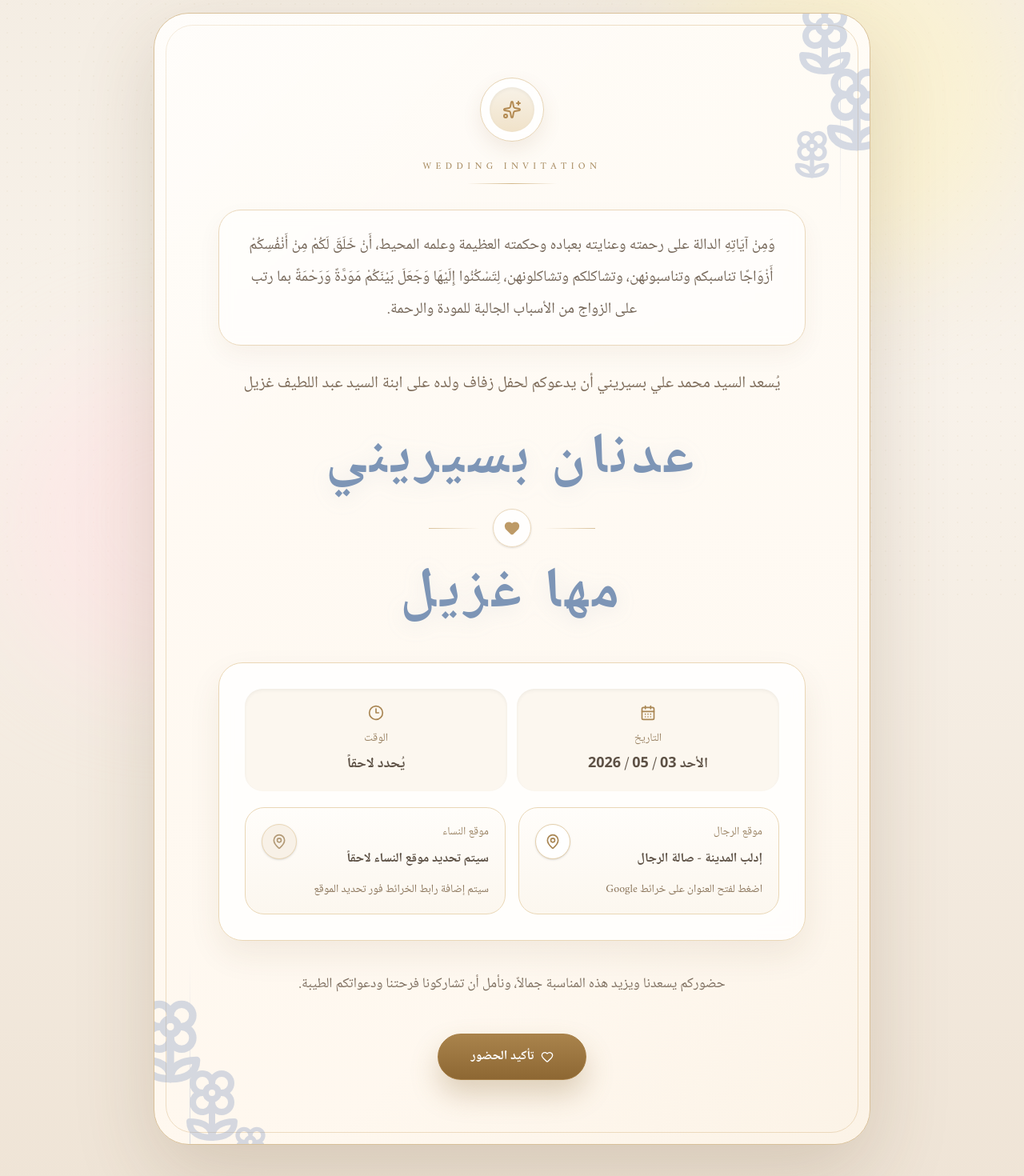
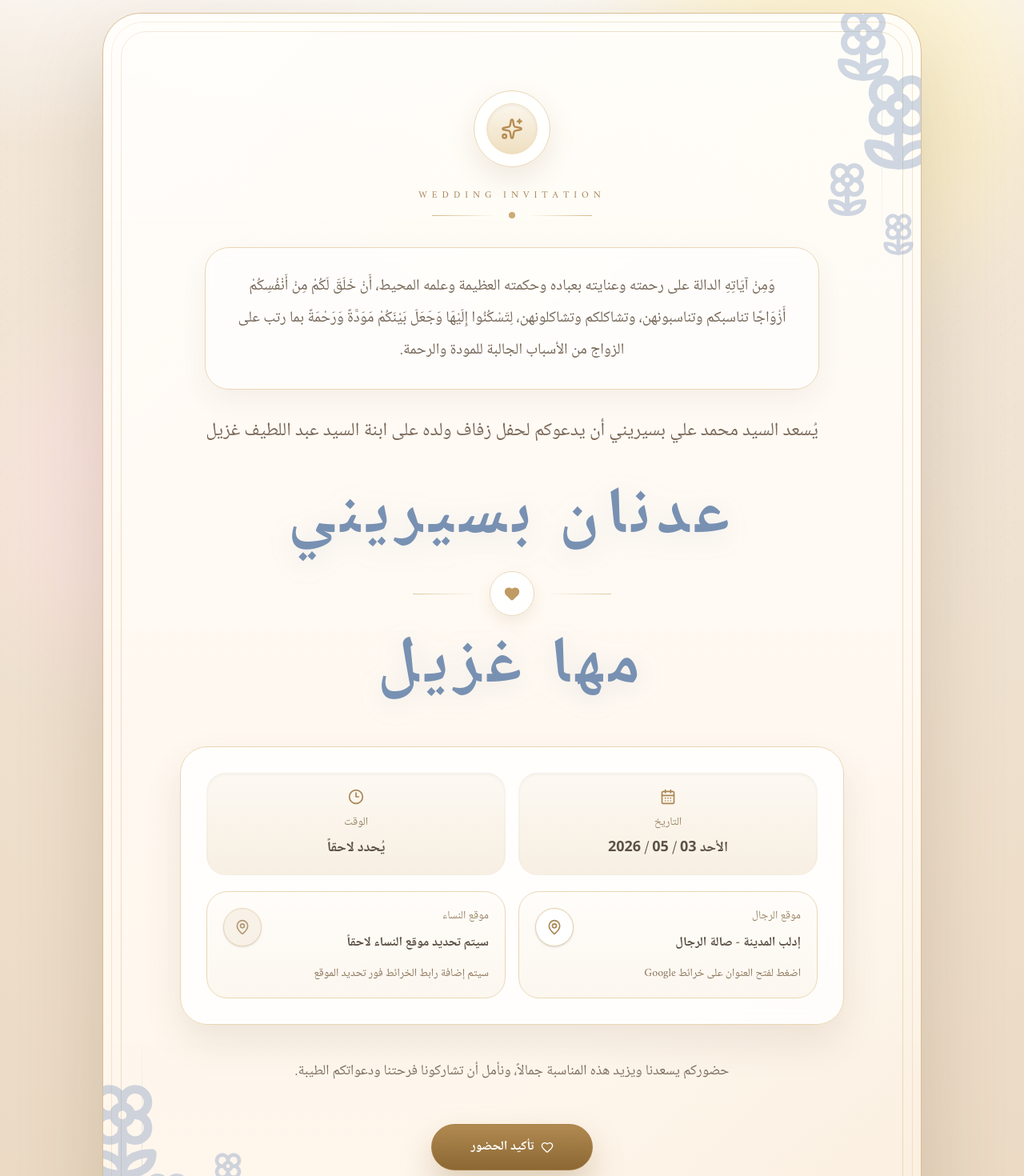
Before and after one commit to al-bceriny/Wedding-Invite, a React (Vite) app: page / in a window 1280 px wide. Shown: the part 40-1510 px from the top of the page at 80% size. Built offline with nearby package versions, Linux system fonts and the light colour scheme.

Commit message:
Upgrade invitation to luxury royal design

```diff
--- a/src/App.tsx
+++ b/src/App.tsx
@@ -14,11 +14,13 @@ export default function WeddingInvitePortfolioPage() {
   const bride = "مها غزيل";
   const eventDate = "الأحد 03 / 05 / 2026";
   const eventTime = "يُحدد لاحقاً";
+
   const menVenue = {
     label: "موقع الرجال",
     text: "إدلب المدينة - صالة الرجال",
     mapUrl: "https://maps.app.goo.gl/PVsVDZeZ47BdLg4p8",
   };
+
   const womenVenue = {
     label: "موقع النساء",
     text: "سيتم تحديد موقع النساء لاحقاً",
@@ -64,92 +66,100 @@ export default function WeddingInvitePortfolioPage() {
   return (
     <div
       dir="rtl"
-      className="min-h-screen overflow-hidden bg-[linear-gradient(180deg,#f4ede3_0%,#f8f2ea_35%,#efe4d6_100%)] text-slate-800"
+      className="min-h-screen overflow-hidden bg-[radial-gradient(circle_at_top,#fbf6ee_0%,#f2e6d7_36%,#ead8c1_100%)] text-slate-800"
       style={{ fontFamily: '"Noto Naskh Arabic", "Amiri", serif' }}
     >
       <style>{`
         @import url('https://fonts.googleapis.com/css2?family=Amiri:wght@400;700&family=Noto+Naskh+Arabic:wght@400;500;600;700&display=swap');
       `}</style>
 
-      <div className="pointer-events-none absolute inset-0 opacity-30 bg-[radial-gradient(rgba(177,143,87,0.18)_1px,transparent_1px)] bg-size-[18px_18px]" />
-      <div className="pointer-events-none absolute -top-16 right-0 h-[28rem] w-[28rem] rounded-full bg-amber-100/60 blur-3xl" />
-      <div className="pointer-events-none absolute -bottom-24 left-0 h-[26rem] w-[26rem] rounded-full bg-rose-100/60 blur-3xl" />
-      <div className="pointer-events-none absolute left-1/2 top-1/3 h-64 w-64 -translate-x-1/2 rounded-full bg-white/40 blur-3xl" />
+      <div className="pointer-events-none absolute inset-0 opacity-25 bg-[radial-gradient(rgba(175,139,84,0.18)_1px,transparent_1px)] bg-size-[18px_18px]" />
+      <div className="pointer-events-none absolute inset-x-0 top-0 h-56 bg-[linear-gradient(180deg,rgba(255,255,255,0.65)_0%,transparent_100%)]" />
+      <div className="pointer-events-none absolute -top-20 right-0 h-[30rem] w-[30rem] rounded-full bg-amber-100/70 blur-3xl" />
+      <div className="pointer-events-none absolute -bottom-20 left-0 h-[28rem] w-[28rem] rounded-full bg-rose-100/60 blur-3xl" />
+      <div className="pointer-events-none absolute left-1/2 top-1/2 h-72 w-72 -translate-x-1/2 -translate-y-1/2 rounded-full bg-white/30 blur-3xl" />
 
       <main className="relative z-10 flex min-h-screen items-center justify-center px-4 py-8 sm:px-6 lg:px-8 lg:py-14">
-        <section className="relative w-full max-w-4xl overflow-hidden rounded-[44px] border border-[#d9c19a] bg-[linear-gradient(180deg,rgba(255,252,247,0.96)_0%,rgba(255,248,239,0.99)_100%)] shadow-[0_35px_100px_rgba(96,67,34,0.18)]">
-          <div className="absolute inset-[14px] rounded-[34px] border border-[#ecd9bc]/90" />
-          <div className="absolute inset-0 rounded-[44px] bg-[linear-gradient(135deg,rgba(255,255,255,0.45),transparent_30%,transparent_70%,rgba(215,186,134,0.08))]" />
+        <section className="relative w-full max-w-5xl overflow-hidden rounded-[48px] border border-[#d8be94] bg-[linear-gradient(180deg,rgba(255,253,249,0.97)_0%,rgba(255,247,236,0.98)_100%)] shadow-[0_40px_110px_rgba(98,68,34,0.20)]">
+          <div className="absolute inset-[10px] rounded-[40px] border border-[#f2e2c4]/90" />
+          <div className="absolute inset-[22px] rounded-[32px] border border-[#ddc59d]/55" />
+          <div className="absolute inset-0 rounded-[48px] bg-[linear-gradient(135deg,rgba(255,255,255,0.42),transparent_28%,transparent_72%,rgba(210,173,109,0.10))]" />
 
-          <div className="pointer-events-none absolute right-0 top-0 translate-x-10 -translate-y-8 opacity-40">
-            <div className="relative h-80 w-80 text-[#97a8c8]">
-              <Flower2 className="absolute right-12 top-4 h-24 w-24" />
-              <Flower2 className="absolute right-0 top-24 h-28 w-28" />
-              <Flower2 className="absolute right-20 top-44 h-16 w-16" />
-              <div className="absolute right-[4.75rem] top-12 h-60 w-px bg-gradient-to-b from-[#97a8c8] to-transparent" />
+          <div className="pointer-events-none absolute right-0 top-0 translate-x-10 -translate-y-10 opacity-45">
+            <div className="relative h-96 w-96 text-[#96a8c8]">
+              <Flower2 className="absolute right-16 top-8 h-24 w-24" />
+              <Flower2 className="absolute right-1 top-28 h-32 w-32" />
+              <Flower2 className="absolute right-24 top-56 h-18 w-18" />
+              <Flower2 className="absolute right-10 top-72 h-14 w-14" />
+              <div className="absolute right-[5.5rem] top-10 h-72 w-px bg-gradient-to-b from-[#96a8c8] to-transparent" />
             </div>
           </div>
 
-          <div className="pointer-events-none absolute bottom-0 left-0 -translate-x-10 translate-y-10 opacity-40">
-            <div className="relative h-80 w-80 text-[#97a8c8]">
-              <Flower2 className="absolute bottom-28 left-1 h-28 w-28" />
-              <Flower2 className="absolute bottom-10 left-16 h-24 w-24" />
-              <Flower2 className="absolute bottom-0 left-32 h-16 w-16" />
-              <div className="absolute bottom-8 left-[5.25rem] h-60 w-px bg-gradient-to-t from-[#97a8c8] to-transparent" />
+          <div className="pointer-events-none absolute bottom-0 left-0 -translate-x-12 translate-y-12 opacity-45">
+            <div className="relative h-96 w-96 text-[#96a8c8]">
+              <Flower2 className="absolute bottom-32 left-2 h-32 w-32" />
+              <Flower2 className="absolute bottom-12 left-20 h-24 w-24" />
+              <Flower2 className="absolute bottom-2 left-40 h-16 w-16" />
+              <Flower2 className="absolute bottom-28 left-44 h-14 w-14" />
+              <div className="absolute bottom-10 left-[6rem] h-72 w-px bg-gradient-to-t from-[#96a8c8] to-transparent" />
             </div>
           </div>
 
-          <div className="relative px-6 py-12 text-center sm:px-10 sm:py-16 lg:px-20 lg:py-20">
-            <div className="mx-auto flex h-20 w-20 items-center justify-center rounded-full border border-[#e6d3b4] bg-white/80 shadow-[0_10px_25px_rgba(125,89,46,0.10)] backdrop-blur-sm">
-              <div className="flex h-14 w-14 items-center justify-center rounded-full bg-[linear-gradient(180deg,#f8f2e7_0%,#f0e2c9_100%)] text-[#b38a52] shadow-inner">
-                <Sparkles className="h-6 w-6" />
+          <div className="relative px-6 py-12 text-center sm:px-10 sm:py-16 lg:px-24 lg:py-24">
+            <div className="mx-auto flex h-24 w-24 items-center justify-center rounded-full border border-[#e9d5b3] bg-white/85 shadow-[0_14px_35px_rgba(130,94,46,0.12)] backdrop-blur-sm">
+              <div className="flex h-16 w-16 items-center justify-center rounded-full border border-[#f1dfc0] bg-[linear-gradient(180deg,#fbf6ec_0%,#efdfc0_100%)] text-[#b58b50] shadow-inner">
+                <Sparkles className="h-7 w-7" />
               </div>
             </div>
 
-            <div className="mt-6 space-y-3">
-              <p className="text-[11px] tracking-[0.45em] text-[#a5885c] uppercase sm:text-xs">
+            <div className="mt-7 space-y-3">
+              <p className="text-[11px] tracking-[0.5em] text-[#a68659] uppercase sm:text-xs">
                 wedding invitation
               </p>
-              <div className="mx-auto h-px w-28 bg-gradient-to-r from-transparent via-[#d4b88a] to-transparent" />
+              <div className="mx-auto flex items-center justify-center gap-4">
+                <div className="h-px w-20 bg-gradient-to-r from-transparent to-[#d5b686]" />
+                <div className="h-2 w-2 rounded-full bg-[#ccab76]" />
+                <div className="h-px w-20 bg-gradient-to-l from-transparent to-[#d5b686]" />
+              </div>
             </div>
 
-            <div className="mx-auto mt-8 max-w-3xl rounded-[28px] border border-[#ead8bc] bg-white/55 px-5 py-6 shadow-[0_12px_30px_rgba(90,62,27,0.05)] backdrop-blur-sm sm:px-8">
+            <div className="mx-auto mt-9 max-w-3xl rounded-[30px] border border-[#ead6b6] bg-white/60 px-5 py-6 shadow-[0_14px_34px_rgba(90,62,27,0.06)] backdrop-blur-sm sm:px-8 sm:py-7">
               <p className="text-base leading-10 text-[#756658] sm:text-lg lg:text-[1.2rem]">
                 وَمِنْ آيَاتِهِ الدالة على رحمته وعنايته بعباده وحكمته العظيمة وعلمه المحيط، أَنْ خَلَقَ لَكُمْ مِنْ أَنْفُسِكُمْ أَزْوَاجًا تناسبكم وتناسبونهن، وتشاكلكم وتشاكلونهن، لِتَسْكُنُوا إِلَيْهَا وَجَعَلَ بَيْنَكُمْ مَوَدَّةً وَرَحْمَةً بما رتب على الزواج من الأسباب الجالبة للمودة والرحمة.
               </p>
             </div>
 
-            <p className="mx-auto mt-7 max-w-2xl text-lg leading-10 text-[#7d6b59] sm:text-xl lg:text-[1.28rem]">
+            <p className="mx-auto mt-8 max-w-3xl text-lg leading-10 text-[#7a6858] sm:text-xl lg:text-[1.46rem]">
               يُسعد السيد محمد علي بسيريني أن يدعوكم لحفل زفاف ولده على ابنة السيد عبد اللطيف غزيل
             </p>
 
-            <div className="mt-10 space-y-6">
-              <h1 className="text-5xl font-bold tracking-[0.08em] text-[#7d95b6] drop-shadow-[0_4px_12px_rgba(125,149,182,0.15)] sm:text-6xl lg:text-7xl">
+            <div className="mt-12 space-y-6">
+              <h1 className="text-5xl font-bold tracking-[0.1em] text-[#7891b2] drop-shadow-[0_5px_15px_rgba(120,145,178,0.18)] sm:text-6xl lg:text-[5.2rem]">
                 {groom}
               </h1>
 
-              <div className="flex items-center justify-center gap-4 text-[#bd9a67]">
-                <div className="h-px w-16 bg-gradient-to-r from-transparent to-[#d9c29c]" />
-                <div className="flex h-12 w-12 items-center justify-center rounded-full border border-[#ead8bc] bg-white/85 shadow-sm">
+              <div className="flex items-center justify-center gap-4 text-[#c09b63]">
+                <div className="h-px w-20 bg-gradient-to-r from-transparent to-[#dec7a0]" />
+                <div className="flex h-14 w-14 items-center justify-center rounded-full border border-[#ead8bc] bg-white/90 shadow-[0_8px_18px_rgba(138,104,57,0.10)]">
                   <Heart className="h-5 w-5 fill-current" />
                 </div>
-                <div className="h-px w-16 bg-gradient-to-l from-transparent to-[#d9c29c]" />
+                <div className="h-px w-20 bg-gradient-to-l from-transparent to-[#dec7a0]" />
               </div>
 
-              <h2 className="text-5xl font-bold tracking-[0.08em] text-[#7d95b6] drop-shadow-[0_4px_12px_rgba(125,149,182,0.15)] sm:text-6xl lg:text-7xl">
+              <h2 className="text-5xl font-bold tracking-[0.1em] text-[#7891b2] drop-shadow-[0_5px_15px_rgba(120,145,178,0.18)] sm:text-6xl lg:text-[5.2rem]">
                 {bride}
               </h2>
             </div>
 
-            <div className="mx-auto mt-12 max-w-3xl rounded-[30px] border border-[#ead7b6] bg-white/80 px-6 py-7 shadow-[0_18px_40px_rgba(88,60,29,0.08)] backdrop-blur-sm sm:px-8 sm:py-8">
-              <div className="grid gap-4 sm:grid-cols-2 lg:grid-cols-4 sm:gap-3">
-                <div className="rounded-[22px] bg-[#fcf7ef] px-4 py-5 shadow-inner lg:col-span-2">
+            <div className="mx-auto mt-14 max-w-4xl rounded-[34px] border border-[#ead6b2] bg-white/82 px-6 py-7 shadow-[0_22px_48px_rgba(88,60,29,0.10)] backdrop-blur-sm sm:px-8 sm:py-8">
+              <div className="grid gap-4 md:grid-cols-2 xl:grid-cols-4">
+                <div className="rounded-[24px] bg-[linear-gradient(180deg,#fdf9f3_0%,#f7efe2_100%)] px-4 py-5 shadow-inner xl:col-span-2">
                   <CalendarDays className="mx-auto h-5 w-5 text-[#a98653]" />
                   <p className="mt-3 text-sm text-[#9c8566]">التاريخ</p>
                   <p className="mt-2 text-base font-semibold text-[#5d5145] sm:text-lg">{eventDate}</p>
                 </div>
 
-                <div className="rounded-[22px] bg-[#fcf7ef] px-4 py-5 shadow-inner lg:col-span-2">
+                <div className="rounded-[24px] bg-[linear-gradient(180deg,#fdf9f3_0%,#f7efe2_100%)] px-4 py-5 shadow-inner xl:col-span-2">
                   <Clock3 className="mx-auto h-5 w-5 text-[#a98653]" />
                   <p className="mt-3 text-sm text-[#9c8566]">الوقت</p>
                   <p className="mt-2 text-base font-semibold text-[#5d5145] sm:text-lg">{eventTime}</p>
@@ -161,29 +171,27 @@ export default function WeddingInvitePortfolioPage() {
                   href={menVenue.mapUrl}
                   target="_blank"
                   rel="noreferrer"
-                  className="group rounded-[24px] border border-[#ead7b6] bg-[linear-gradient(180deg,#fffdfa_0%,#fcf7ef_100%)] px-5 py-5 text-right transition hover:-translate-y-0.5 hover:shadow-[0_14px_28px_rgba(88,60,29,0.08)]"
+                  className="group rounded-[26px] border border-[#ead7b6] bg-[linear-gradient(180deg,#fffdfa_0%,#fcf7ef_100%)] px-5 py-5 text-right transition duration-300 hover:-translate-y-1 hover:shadow-[0_18px_35px_rgba(88,60,29,0.10)]"
                 >
                   <div className="flex items-start justify-between gap-4">
                     <div>
                       <p className="text-sm text-[#9c8566]">{menVenue.label}</p>
                       <p className="mt-2 text-base font-semibold leading-8 text-[#5d5145]">{menVenue.text}</p>
                     </div>
-                    <div className="flex h-11 w-11 shrink-0 items-center justify-center rounded-full border border-[#e5d0ac] bg-white text-[#a98653] shadow-sm transition group-hover:scale-105">
+                    <div className="flex h-12 w-12 shrink-0 items-center justify-center rounded-full border border-[#e5d0ac] bg-white text-[#a98653] shadow-sm transition group-hover:scale-105 group-hover:border-[#d8b27a]">
                       <MapPin className="h-5 w-5" />
                     </div>
                   </div>
                   <p className="mt-3 text-sm text-[#8b755b]">اضغط لفتح العنوان على خرائط Google</p>
                 </a>
 
-                <div
-                  className="rounded-[24px] border border-[#ead7b6] bg-[linear-gradient(180deg,#fffdfa_0%,#fcf7ef_100%)] px-5 py-5 text-right"
-                >
+                <div className="rounded-[26px] border border-[#ead7b6] bg-[linear-gradient(180deg,#fffdfa_0%,#fcf7ef_100%)] px-5 py-5 text-right">
                   <div className="flex items-start justify-between gap-4">
                     <div>
                       <p className="text-sm text-[#9c8566]">{womenVenue.label}</p>
                       <p className="mt-2 text-base font-semibold leading-8 text-[#5d5145]">{womenVenue.text}</p>
                     </div>
-                    <div className="flex h-11 w-11 shrink-0 items-center justify-center rounded-full border border-[#ead7b6] bg-[#f8f1e7] text-[#b39a76] shadow-sm">
+                    <div className="flex h-12 w-12 shrink-0 items-center justify-center rounded-full border border-[#ead7b6] bg-[#f8f1e7] text-[#b39a76] shadow-sm">
                       <MapPin className="h-5 w-5" />
                     </div>
                   </div>
@@ -192,15 +200,15 @@ export default function WeddingInvitePortfolioPage() {
               </div>
             </div>
 
-            <p className="mx-auto mt-9 max-w-2xl text-base leading-9 text-[#7e6f60] sm:text-lg lg:text-[1.1rem]">
+            <p className="mx-auto mt-10 max-w-2xl text-base leading-9 text-[#7e6f60] sm:text-lg lg:text-[1.12rem]">
               حضوركم يسعدنا ويزيد هذه المناسبة جمالاً، ونأمل أن تشاركونا فرحتنا ودعواتكم الطيبة.
             </p>
 
-            <div className="mt-11">
+            <div className="mt-12">
               <button
                 type="button"
                 onClick={() => setIsOpen(true)}
-                className="group rounded-full border border-[#a77f46] bg-[linear-gradient(180deg,#a9834c_0%,#8d6733_100%)] px-10 py-4 text-base font-semibold text-white shadow-[0_18px_35px_rgba(137,103,51,0.28)] transition duration-300 hover:-translate-y-1 hover:shadow-[0_24px_45px_rgba(137,103,51,0.34)]"
+                className="group rounded-full border border-[#a77f46] bg-[linear-gradient(180deg,#b18a51_0%,#8c6733_100%)] px-12 py-4 text-base font-semibold text-white shadow-[0_20px_40px_rgba(137,103,51,0.28)] transition duration-300 hover:-translate-y-1 hover:shadow-[0_28px_50px_rgba(137,103,51,0.35)]"
               >
                 <span className="flex items-center justify-center gap-2">
                   <Heart className="h-4 w-4 transition group-hover:scale-110" />
@@ -252,7 +260,7 @@ export default function WeddingInvitePortfolioPage() {
                       onClick={() => setAttendance("yes")}
                       className={`rounded-[22px] px-4 py-3 text-sm font-semibold transition ${
                         attendance === "yes"
-                          ? "bg-[linear-gradient(180deg,#a9834c_0%,#8d6733_100%)] text-white shadow-md"
+                          ? "bg-[linear-gradient(180deg,#b18a51_0%,#8c6733_100%)] text-white shadow-md"
                           : "bg-[#f6efe5] text-[#6d5b47] hover:bg-[#efe4d4]"
                       }`}
                     >
@@ -263,7 +271,7 @@ export default function WeddingInvitePortfolioPage() {
                       onClick={() => setAttendance("no")}
                       className={`rounded-[22px] px-4 py-3 text-sm font-semibold transition ${
                         attendance === "no"
-                          ? "bg-[linear-gradient(180deg,#a9834c_0%,#8d6733_100%)] text-white shadow-md"
+                          ? "bg-[linear-gradient(180deg,#b18a51_0%,#8c6733_100%)] text-white shadow-md"
                           : "bg-[#f6efe5] text-[#6d5b47] hover:bg-[#efe4d4]"
                       }`}
                     >
@@ -288,7 +296,7 @@ export default function WeddingInvitePortfolioPage() {
 
                 <button
                   type="submit"
-                  className="flex w-full items-center justify-center gap-2 rounded-[22px] bg-[linear-gradient(180deg,#a9834c_0%,#8d6733_100%)] px-4 py-3.5 text-sm font-bold text-white shadow-[0_14px_30px_rgba(137,103,51,0.25)] transition hover:brightness-105"
+                  className="flex w-full items-center justify-center gap-2 rounded-[22px] bg-[linear-gradient(180deg,#b18a51_0%,#8c6733_100%)] px-4 py-3.5 text-sm font-bold text-white shadow-[0_14px_30px_rgba(137,103,51,0.25)] transition hover:brightness-105"
                 >
                   <Users className="h-4 w-4" />
                   إرسال التأكيد
```
